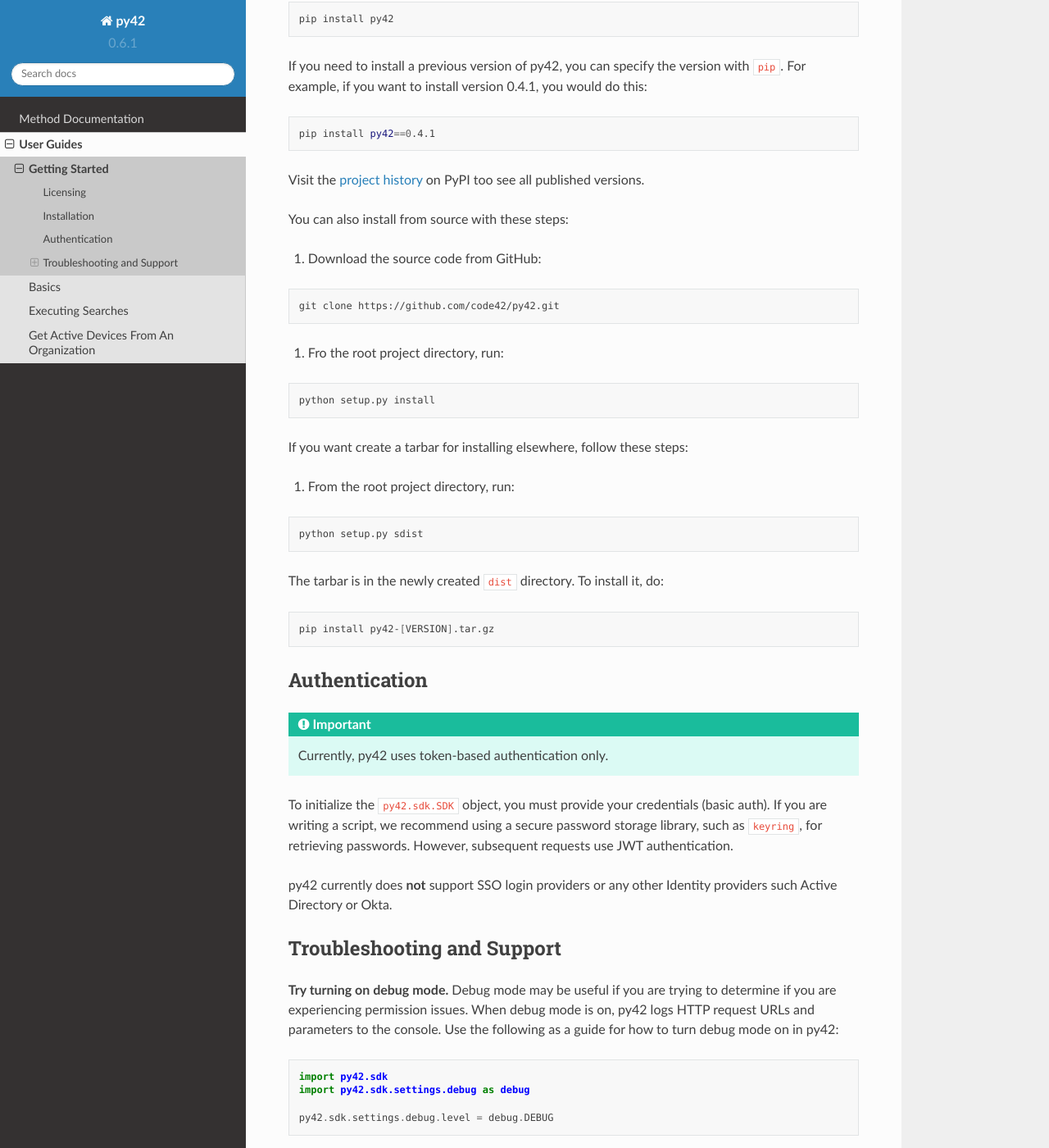
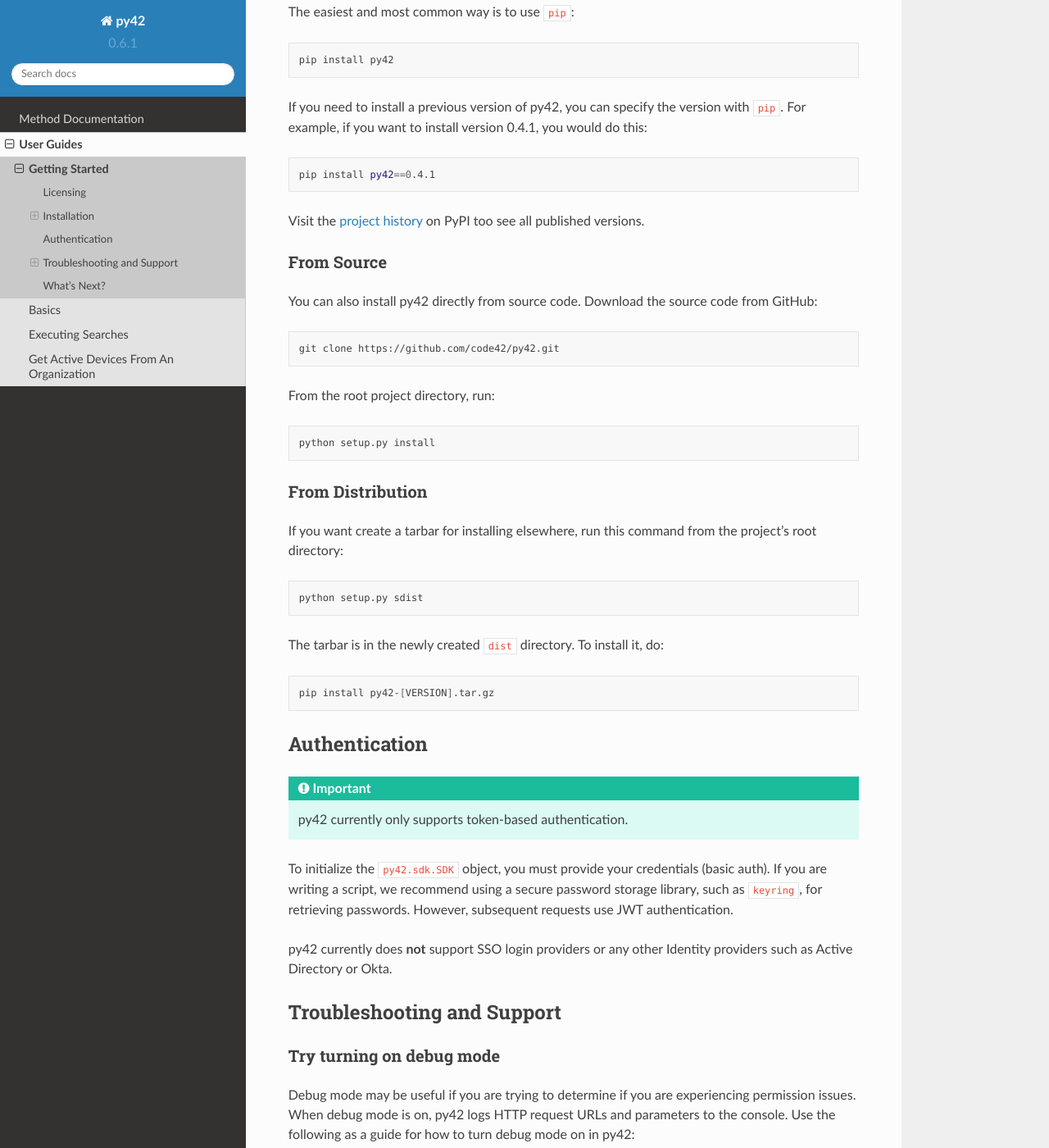
Before and after one commit to code42/py42, a Sphinx documentation site: the page built from docs/userguides/gettingstarted.md, in a window 1280 px wide and 1400 px high, scrolled down 535 px. Shown: the whole window at 82% size. Built offline with Sphinx 7.4.7 and the Read the Docs theme 2.0.0, drawn with Linux system fonts in a browser that asks for light colours; the version number is read from the project's files by our own code; some of the changed text lies outside the part shown.

Commit message:
REvise gettingh started

````diff
--- a/docs/userguides/gettingstarted.md
+++ b/docs/userguides/gettingstarted.md
@@ -13,7 +11,11 @@
 
 ## Installation
 
-There are different ways to install py42. The easiest and most common way is to use `pip`:
+There are different ways to install py42.
+
+### From PyPI
+
+The easiest and most common way is to use `pip`:
 ```bash
 pip install py42
 ```
@@ -26,21 +28,20 @@
 
 Visit the [project history](https://pypi.org/project/py42/#history) on PyPI too see all published versions.
 
-You can also install from source with these steps:
+### From Source
 
-1. Download the source code from GitHub:
+You can also install py42 directly from source code. Download the source code from GitHub:
 ```bash
 git clone https://github.com/code42/py42.git
 ```
-
-2. Fro the root project directory, run:
+From the root project directory, run:
 ```bash
 python setup.py install
 ```
 
-If you want create a tarbar for installing elsewhere, follow these steps:
+### From Distribution
 
-1. From the root project directory, run:
+If you want create a tarbar for installing elsewhere, run this command from the project's root directory:
 ```bash
 python setup.py sdist
 ```
@@ -53,20 +54,23 @@
 ## Authentication
 
 ```eval_rst
-.. important:: Currently, py42 uses token-based authentication only.
+.. important:: py42 currently only supports token-based authentication.
 ```
 
 To initialize the `py42.sdk.SDK` object, you must provide your credentials (basic auth). If you are writing a script,
 we recommend using a secure password storage library, such as `keyring`, for retrieving passwords. However, subsequent
 requests use JWT authentication.
 
-py42 currently does **not** support SSO login providers or any other Identity providers such Active Directory or Okta.
+py42 currently does **not** support SSO login providers or any other Identity providers such as Active Directory or
+Okta.
 
 ## Troubleshooting and Support
 
-**Try turning on debug mode.** Debug mode may be useful if you are trying to determine if you are experiencing
-permission issues. When debug mode is on, py42 logs HTTP request URLs and parameters to the console. Use the following
-as a guide for how to turn debug mode on in py42:
+### Try turning on debug mode
+
+Debug mode may be useful if you are trying to determine if you are experiencing permission issues. When debug mode is
+on, py42 logs HTTP request URLs and parameters to the console. Use the following as a guide for how to turn debug mode
+on in py42:
 ```python
 import py42.sdk
 import py42.sdk.settings.debug as debug
````
Also changed, not shown: other parts of docs/userguides/gettingstarted.md (+9 -7 lines).
